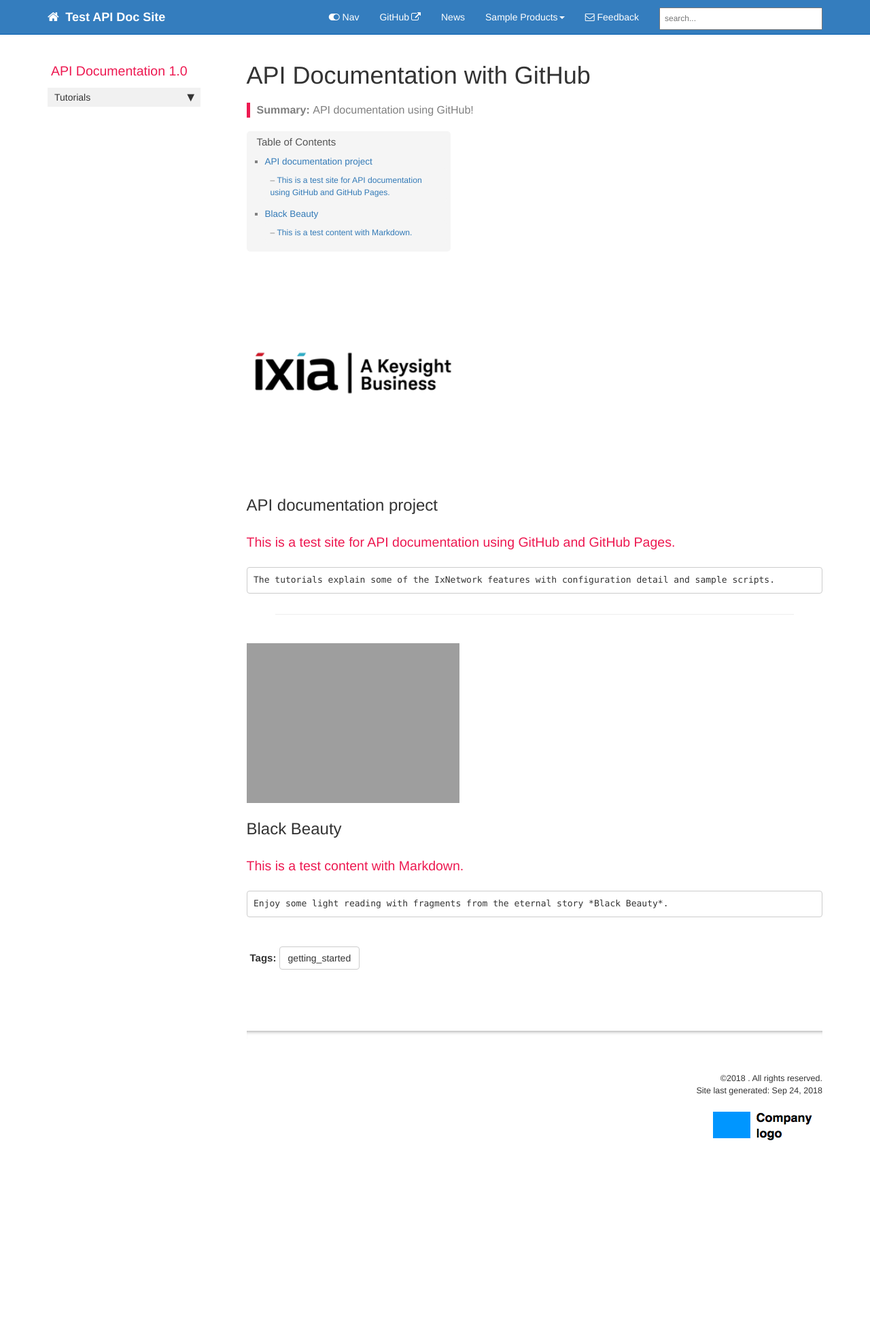
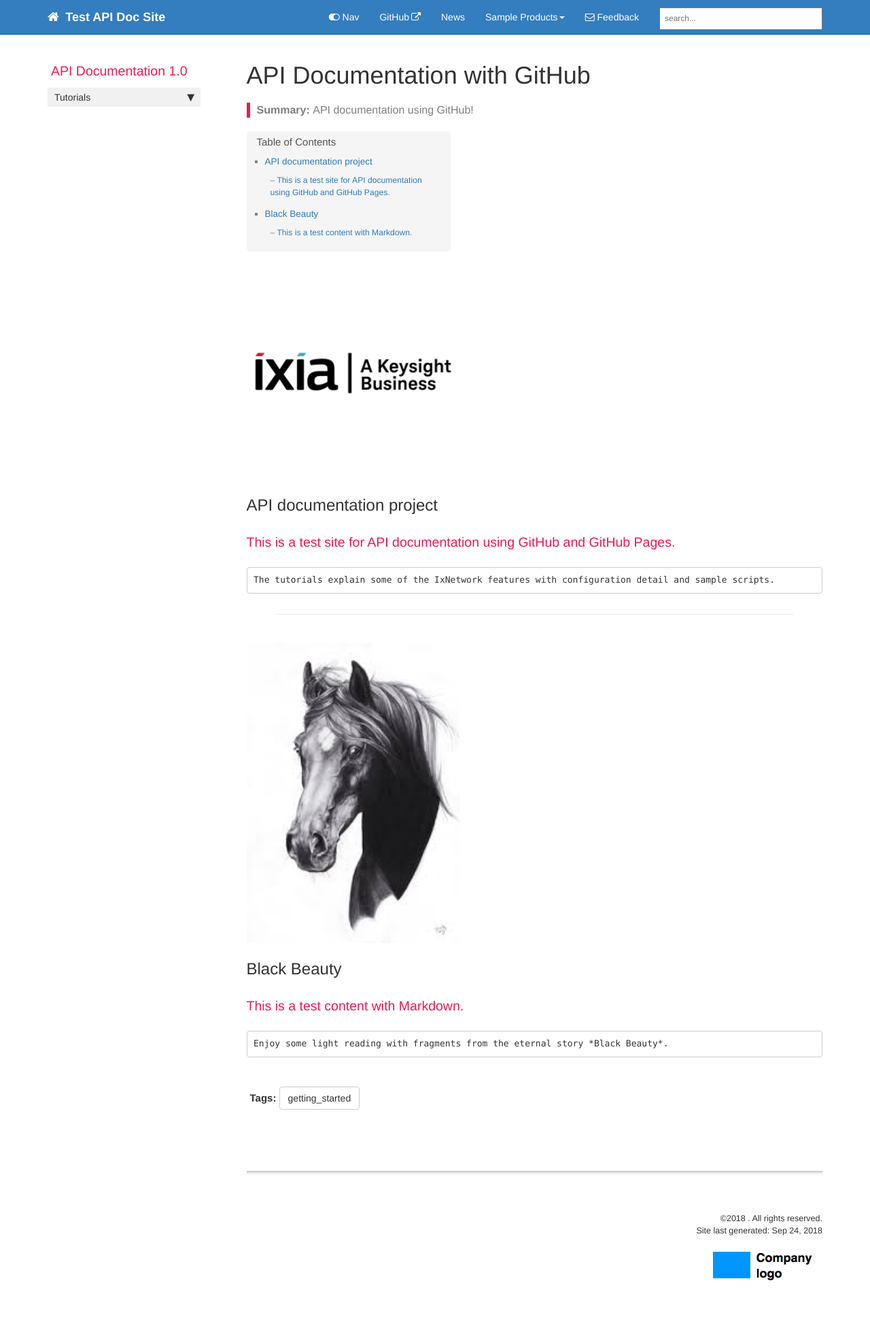
Before and after one commit to Sahana84/TestAPIDoc, a Jekyll site: the page built from index.md, in a window 1280 px wide. Shown: the whole page at 68% size. Built offline with Jekyll 4.4.1, drawn with Linux system fonts in a browser that asks for light colours; nearby versions of some CDN libraries; comment, search, counter and statistics services are not loaded; before the commit the page ends 1753 px from its top, so only the background shows below that.

Commit message:
Update index.md

```diff
--- a/index.md
+++ b/index.md
@@ -19,7 +19,7 @@ summary: API documentation using GitHub!
 ---
 
 <div>
-    <img src="{{ "/images/BB1.png" | absolute_url }}" alt="github octocat" style="width:37%;" >
+    <img src="{{ "/images/BB1.jpg" | absolute_url }}" alt="github octocat" style="width:37%;" >
 </div>
 
 ## Black Beauty
```
